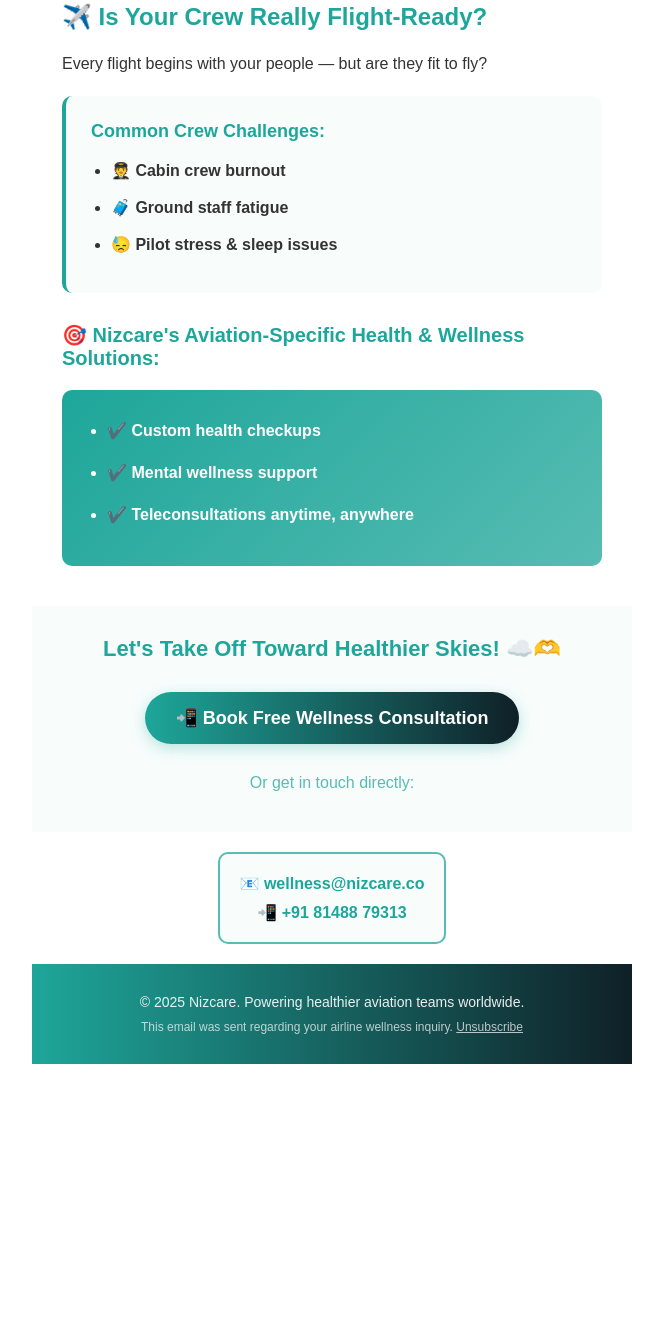
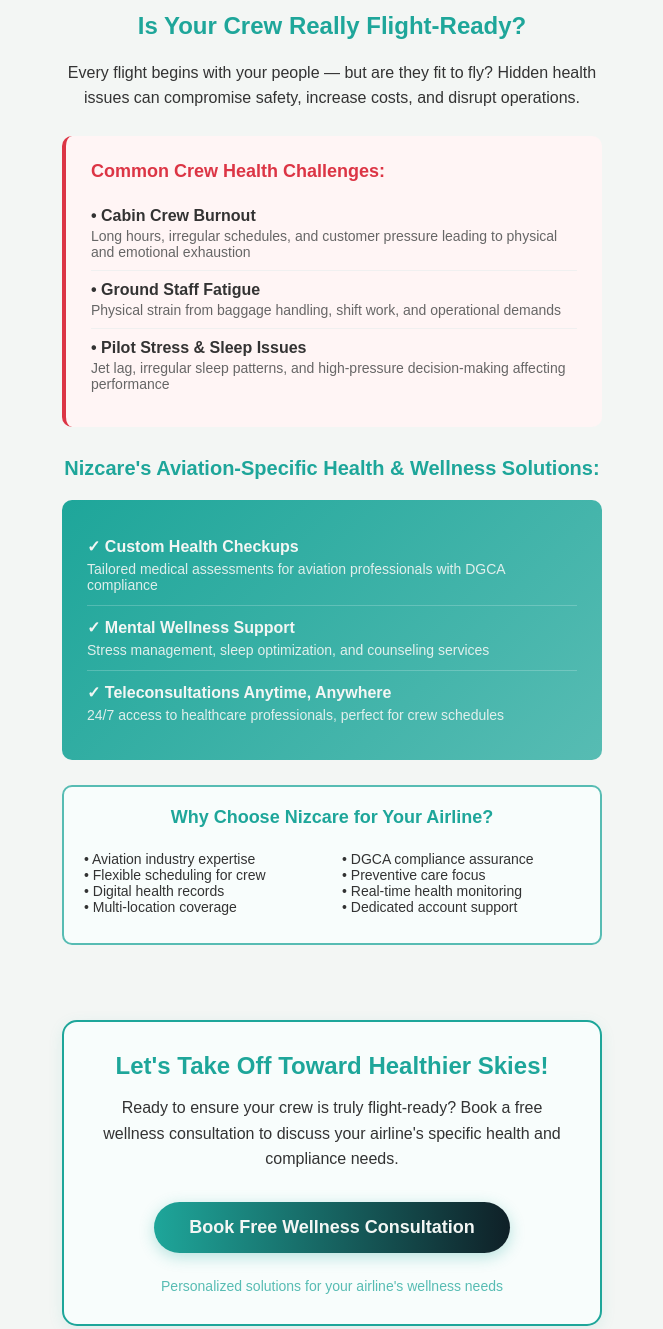
Before and after one commit to Nizcaresend/Corporate_mails, a plain HTML site: page airline_2.html in a window 1280 px wide. Shown: the part 822-2151 px from the top of the page, without its empty margins (308-971 px from the left). Before the commit the page ends 1886 px from the top, so only its background shows below. Drawn offline with Linux system fonts and the light colour scheme.

Commit message:
airline emails 5 weeks

```diff
--- a/airline_2.html
+++ b/airline_2.html
@@ -3,17 +3,17 @@
 <head>
     <meta charset="UTF-8">
     <meta name="viewport" content="width=device-width, initial-scale=1.0">
-    <title>Crew Fit to Fly - Nizcare Airline Wellness Launch</title>
+    <title>Don't Let Crew Health Ground Your Flights - Nizcare</title>
 </head>
-<body style="margin: 0; padding: 0; font-family: 'Arial', sans-serif; background-color: #ffffff;">
-    <table width="100%" cellpadding="0" cellspacing="0" style="max-width: 600px; margin: 0 auto; background-color: #ffffff;">
+<body style="margin: 0; padding: 0; font-family: 'Arial', sans-serif; background-color: #f3f6f4;">
+    <table width="100%" cellpadding="0" cellspacing="0" style="max-width: 600px; margin: 0 auto; background-color: #f3f6f4;">
         <!-- Header -->
         <tr>
             <td style="background: linear-gradient(90deg, #1ea69a 0%, #0f2027 100%); padding: 30px 20px; text-align: center;">
-                <h1 style="color: #ffffff; margin: 0; font-size: 36px; font-weight: bold; text-shadow: 2px 2px 4px rgba(0,0,0,0.3);">
+                <h1 style="color: #f3f6f4; margin: 0; font-size: 28px; font-weight: bold; text-shadow: 2px 2px 4px rgba(0,0,0,0.3);">
                     CREW FIT TO FLY
                 </h1>
-                <p style="color: #ffffff; margin: 10px 0 0 0; font-size: 16px; opacity: 0.9;">
+                <p style="color: #f3f6f4; margin: 10px 0 0 0; font-size: 16px; opacity: 0.9;">
                     Nizcare Airline Wellness Launch
                 </p>
             </td>
@@ -21,9 +21,9 @@
 
         <!-- Main Heading -->
         <tr>
-            <td style="padding: 40px 20px 20px 20px; text-align: center; background-color: #ffffff;">
-                <h2 style="color: #1ea69a; margin: 0; font-size: 24px; font-weight: bold; line-height: 1.2;">
-                    ✈️ Don't Let Crew Health Ground Your Flights! 🛑
+            <td style="padding: 40px 20px 20px 20px; text-align: center; background-color: #f3f6f4;">
+                <h2 style="color: #1ea69a; margin: 0; font-size: 32px; font-weight: bold; line-height: 1.2;">
+                    Don't Let Crew Health Ground Your Flights!
                 </h2>
                 <p style="color: #57bcb3; margin: 15px 0 0 0; font-size: 18px; font-weight: 500;">
                     Personalized Health Checkups & Wellness for Airline Staff – Powered by Nizcare
@@ -33,73 +33,156 @@
 
         <!-- Campaign Image -->
         <tr>
-            <td style="padding: 20px; text-align: center; background-color: #ffffff;">
-                <img src="https://nizcaresend.github.io/Images_nizcare/Assets/Week1.png" alt="Crew Fit to Fly Campaign" style="width: 450px; height: 450px; max-width: 100%; border-radius: 15px; box-shadow: 0 8px 25px rgba(30, 166, 154, 0.2); border: 3px solid #57bcb3;">
+            <td style="padding: 20px; text-align: center; background-color: #f3f6f4;">
+                <img src="https://nizcaresend.github.io/Images_nizcare/Assets/Week1.png" alt="Crew Fit to Fly - Airline Wellness Campaign" style="width: 450px; height: 450px; max-width: 100%; border-radius: 15px; box-shadow: 0 8px 25px rgba(30, 166, 154, 0.2); border: 3px solid #57bcb3; object-fit: cover;">
             </td>
         </tr>
 
-        <!-- Main Content -->
+        <!-- Main Question -->
         <tr>
-            <td style="padding: 20px 30px; background-color: #ffffff;">
-                <h3 style="color: #1ea69a; margin: 0 0 20px 0; font-size: 24px; font-weight: bold;">
-                    ✈️ Is Your Crew Really Flight-Ready?
+            <td style="padding: 20px 30px; background-color: #f3f6f4;">
+                <h3 style="color: #1ea69a; margin: 0 0 20px 0; font-size: 24px; font-weight: bold; text-align: center;">
+                    Is Your Crew Really Flight-Ready?
                 </h3>
-                <p style="color: #333333; margin: 0 0 20px 0; font-size: 16px; line-height: 1.6;">
-                    Every flight begins with your people — but are they fit to fly?
+                <p style="color: #333333; margin: 0 0 25px 0; font-size: 16px; line-height: 1.6; text-align: center;">
+                    Every flight begins with your people — but are they fit to fly? Hidden health issues can compromise safety, increase costs, and disrupt operations.
                 </p>
 
-                <!-- Pain Points -->
-                <div style="background-color: #f8fdfc; padding: 25px; border-radius: 10px; border-left: 4px solid #1ea69a; margin: 20px 0;">
-                    <h4 style="color: #1ea69a; margin: 0 0 15px 0; font-size: 18px; font-weight: bold;">Common Crew Challenges:</h4>
-                    <ul style="color: #333333; margin: 0; padding-left: 20px; line-height: 1.8;">
-                        <li style="margin-bottom: 8px;"><strong>🧑‍✈️ Cabin crew burnout</strong></li>
-                        <li style="margin-bottom: 8px;"><strong>🧳 Ground staff fatigue</strong></li>
-                        <li style="margin-bottom: 8px;"><strong>😓 Pilot stress & sleep issues</strong></li>
-                    </ul>
+                <!-- Crew Health Challenges -->
+                <div style="background-color: #fff5f5; padding: 25px; border-radius: 10px; border-left: 4px solid #dc3545; margin: 20px 0;">
+                    <h4 style="color: #dc3545; margin: 0 0 15px 0; font-size: 18px; font-weight: bold;">Common Crew Health Challenges:</h4>
+                    <table width="100%" cellpadding="0" cellspacing="0">
+                        <tr>
+                            <td style="color: #333333; padding: 10px 0; font-size: 16px; border-bottom: 1px solid #f0f0f0;">
+                                <strong>• Cabin Crew Burnout</strong>
+                                <div style="font-size: 14px; color: #666; margin-top: 3px;">
+                                    Long hours, irregular schedules, and customer pressure leading to physical and emotional exhaustion
+                                </div>
+                            </td>
+                        </tr>
+                        <tr>
+                            <td style="color: #333333; padding: 10px 0; font-size: 16px; border-bottom: 1px solid #f0f0f0;">
+                                <strong>• Ground Staff Fatigue</strong>
+                                <div style="font-size: 14px; color: #666; margin-top: 3px;">
+                                    Physical strain from baggage handling, shift work, and operational demands
+                                </div>
+                            </td>
+                        </tr>
+                        <tr>
+                            <td style="color: #333333; padding: 10px 0; font-size: 16px;">
+                                <strong>• Pilot Stress & Sleep Issues</strong>
+                                <div style="font-size: 14px; color: #666; margin-top: 3px;">
+                                    Jet lag, irregular sleep patterns, and high-pressure decision-making affecting performance
+                                </div>
+                            </td>
+                        </tr>
+                    </table>
                 </div>
 
-                <!-- Solutions -->
-                <h4 style="color: #1ea69a; margin: 30px 0 15px 0; font-size: 20px; font-weight: bold;">
-                    🎯 Nizcare's Aviation-Specific Health & Wellness Solutions:
+                <!-- Nizcare Solutions -->
+                <h4 style="color: #1ea69a; margin: 30px 0 15px 0; font-size: 20px; font-weight: bold; text-align: center;">
+                    Nizcare's Aviation-Specific Health & Wellness Solutions:
                 </h4>
-                <div style="background: linear-gradient(135deg, #1ea69a 0%, #57bcb3 100%); padding: 25px; border-radius: 10px; color: #ffffff; margin: 20px 0;">
-                    <ul style="margin: 0; padding-left: 20px; line-height: 2;">
-                        <li style="margin-bottom: 10px;"><strong>✔️ Custom health checkups</strong></li>
-                        <li style="margin-bottom: 10px;"><strong>✔️ Mental wellness support</strong></li>
-                        <li style="margin-bottom: 10px;"><strong>✔️ Teleconsultations anytime, anywhere</strong></li>
-                    </ul>
+
+                <!-- Solutions Grid -->
+                <div style="background: linear-gradient(135deg, #1ea69a 0%, #57bcb3 100%); padding: 25px; border-radius: 10px; color: #f3f6f4; margin: 20px 0;">
+                    <table width="100%" cellpadding="0" cellspacing="0">
+                        <tr>
+                            <td style="color: #f3f6f4; padding: 12px 0; font-size: 16px; font-weight: 500; border-bottom: 1px solid rgba(255,255,255,0.2);">
+                                <strong>✓ Custom Health Checkups</strong>
+                                <div style="font-size: 14px; font-weight: normal; margin-top: 5px; opacity: 0.9;">
+                                    Tailored medical assessments for aviation professionals with DGCA compliance
+                                </div>
+                            </td>
+                        </tr>
+                        <tr>
+                            <td style="color: #f3f6f4; padding: 12px 0; font-size: 16px; font-weight: 500; border-bottom: 1px solid rgba(255,255,255,0.2);">
+                                <strong>✓ Mental Wellness Support</strong>
+                                <div style="font-size: 14px; font-weight: normal; margin-top: 5px; opacity: 0.9;">
+                                    Stress management, sleep optimization, and counseling services
+                                </div>
+                            </td>
+                        </tr>
+                        <tr>
+                            <td style="color: #f3f6f4; padding: 12px 0; font-size: 16px; font-weight: 500;">
+                                <strong>✓ Teleconsultations Anytime, Anywhere</strong>
+                                <div style="font-size: 14px; font-weight: normal; margin-top: 5px; opacity: 0.9;">
+                                    24/7 access to healthcare professionals, perfect for crew schedules
+                                </div>
+                            </td>
+                        </tr>
+                    </table>
+                </div>
+
+                <!-- Additional Benefits -->
+                <div style="background-color: #f8fdfc; padding: 20px; border-radius: 10px; border: 2px solid #57bcb3; margin: 25px 0;">
+                    <h4 style="color: #1ea69a; margin: 0 0 15px 0; font-size: 18px; font-weight: bold; text-align: center;">
+                        Why Choose Nizcare for Your Airline?
+                    </h4>
+                    <table width="100%" cellpadding="0" cellspacing="0">
+                        <tr>
+                            <td width="50%" style="color: #333333; padding: 8px 10px 8px 0; font-size: 14px; vertical-align: top;">
+                                • Aviation industry expertise<br>
+                                • Flexible scheduling for crew<br>
+                                • Digital health records<br>
+                                • Multi-location coverage
+                            </td>
+                            <td width="50%" style="color: #333333; padding: 8px 0 8px 10px; font-size: 14px; vertical-align: top;">
+                                • DGCA compliance assurance<br>
+                                • Preventive care focus<br>
+                                • Real-time health monitoring<br>
+                                • Dedicated account support
+                            </td>
+                        </tr>
+                    </table>
                 </div>
             </td>
         </tr>
 
         <!-- CTA Section -->
         <tr>
-            <td style="padding: 30px; text-align: center; background-color: #f8fdfc;">
-                <h3 style="color: #1ea69a; margin: 0 0 20px 0; font-size: 22px; font-weight: bold;">
-                    Let's Take Off Toward Healthier Skies! ☁️🫶
-                </h3>
+            <td style="padding: 30px; text-align: center; background-color: #f3f6f4;">
+                <div style="background-color: #f8fdfc; padding: 30px; border-radius: 15px; border: 2px solid #1ea69a; box-shadow: 0 4px 15px rgba(30, 166, 154, 0.1);">
+                    <h3 style="color: #1ea69a; margin: 0 0 15px 0; font-size: 24px; font-weight: bold;">
+                        Let's Take Off Toward Healthier Skies!
+                    </h3>
+                    <p style="color: #333333; margin: 0 0 20px 0; font-size: 16px; line-height: 1.6;">
+                        Ready to ensure your crew is truly flight-ready? Book a free wellness consultation to discuss your airline's specific health and compliance needs.
+                    </p>
 
-                <!-- Primary CTA Button -->
-                <a href="https://calendly.com/ceo-nizcare/demo-with-nizcare" style="display: inline-block; background: linear-gradient(90deg, #1ea69a 0%, #0f2027 100%); color: #ffffff; text-decoration: none; padding: 15px 30px; border-radius: 50px; font-size: 18px; font-weight: bold; margin: 10px; box-shadow: 0 4px 15px rgba(30, 166, 154, 0.3); transition: all 0.3s ease;">
-                    📲 Book Free Wellness Consultation
-                </a>
+                    <!-- Primary CTA Button -->
+                    <a href="https://calendly.com/ceo-nizcare/demo-with-nizcare" style="display: inline-block; background: linear-gradient(90deg, #1ea69a 0%, #0f2027 100%); color: #f3f6f4; text-decoration: none; padding: 15px 35px; border-radius: 50px; font-size: 18px; font-weight: bold; margin: 10px; box-shadow: 0 4px 15px rgba(30, 166, 154, 0.3);">
+                        Book Free Wellness Consultation
+                    </a>
 
-                <p style="color: #57bcb3; margin: 20px 0 10px 0; font-size: 16px; font-weight: 500;">
-                    Or get in touch directly:
-                </p>
+                    <p style="color: #57bcb3; margin: 15px 0 0 0; font-size: 14px; font-weight: 500;">
+                        Personalized solutions for your airline's wellness needs
+                    </p>
+                </div>
             </td>
         </tr>
 
         <!-- Contact Information -->
         <tr>
-            <td style="padding: 20px 30px; background-color: #ffffff; text-align: center;">
+            <td style="padding: 20px 30px; background-color: #f3f6f4; text-align: center;">
+                <h4 style="color: #1ea69a; margin: 0 0 15px 0; font-size: 18px; font-weight: bold;">
+                    Ready to Transform Your Crew's Health?
+                </h4>
                 <div style="display: inline-block; background-color: #f8fdfc; padding: 20px; border-radius: 10px; border: 2px solid #57bcb3;">
-                    <p style="color: #1ea69a; margin: 0 0 10px 0; font-size: 16px; font-weight: bold;">
-                        📧 <a href="mailto:wellness@nizcare.co" style="color: #1ea69a; text-decoration: none;">wellness@nizcare.co</a>
-                    </p>
-                    <p style="color: #1ea69a; margin: 0; font-size: 16px; font-weight: bold;">
-                        📲 <a href="tel:+918148879313" style="color: #1ea69a; text-decoration: none;">+91 81488 79313</a>
-                    </p>
+                    <table width="100%" cellpadding="0" cellspacing="0">
+                        <tr>
+                            <td style="text-align: center; padding: 5px 0;">
+                                <strong style="color: #1ea69a; font-size: 16px;">Email:</strong>
+                                <a href="mailto:wellness@nizcare.co" style="color: #1ea69a; text-decoration: none; font-weight: bold;"> wellness@nizcare.co</a>
+                            </td>
+                        </tr>
+                        <tr>
+                            <td style="text-align: center; padding: 5px 0;">
+                                <strong style="color: #1ea69a; font-size: 16px;">Phone:</strong>
+                                <a href="tel:+918148879313" style="color: #1ea69a; text-decoration: none; font-weight: bold;"> +91 81488 79313</a>
+                            </td>
+                        </tr>
+                    </table>
                 </div>
             </td>
         </tr>
@@ -107,12 +190,15 @@
         <!-- Footer -->
         <tr>
             <td style="background: linear-gradient(90deg, #1ea69a 0%, #0f2027 100%); padding: 30px 20px; text-align: center;">
-                <p style="color: #ffffff; margin: 0; font-size: 14px; opacity: 0.9;">
-                    © 2025 Nizcare. Powering healthier aviation teams worldwide.
+                <p style="color: #f3f6f4; margin: 0 0 10px 0; font-size: 16px; font-weight: bold;">
+                    Nizcare - Your Aviation Health Partner
                 </p>
-                <p style="color: #ffffff; margin: 10px 0 0 0; font-size: 12px; opacity: 0.7;">
-                    This email was sent regarding your airline wellness inquiry.
-                    <a href="#" style="color: #ffffff; text-decoration: underline;">Unsubscribe</a>
+                <p style="color: #f3f6f4; margin: 0; font-size: 14px; opacity: 0.9;">
+                    Keeping crews healthy, flights safe, and operations smooth
+                </p>
+                <p style="color: #f3f6f4; margin: 15px 0 0 0; font-size: 12px; opacity: 0.7;">
+                    This email contains important wellness information for airline operations.
+                    <a href="#" style="color: #f3f6f4; text-decoration: underline;">Unsubscribe</a>
                 </p>
             </td>
         </tr>
```
Also changed, not shown: index.html (+0 -2 lines).
